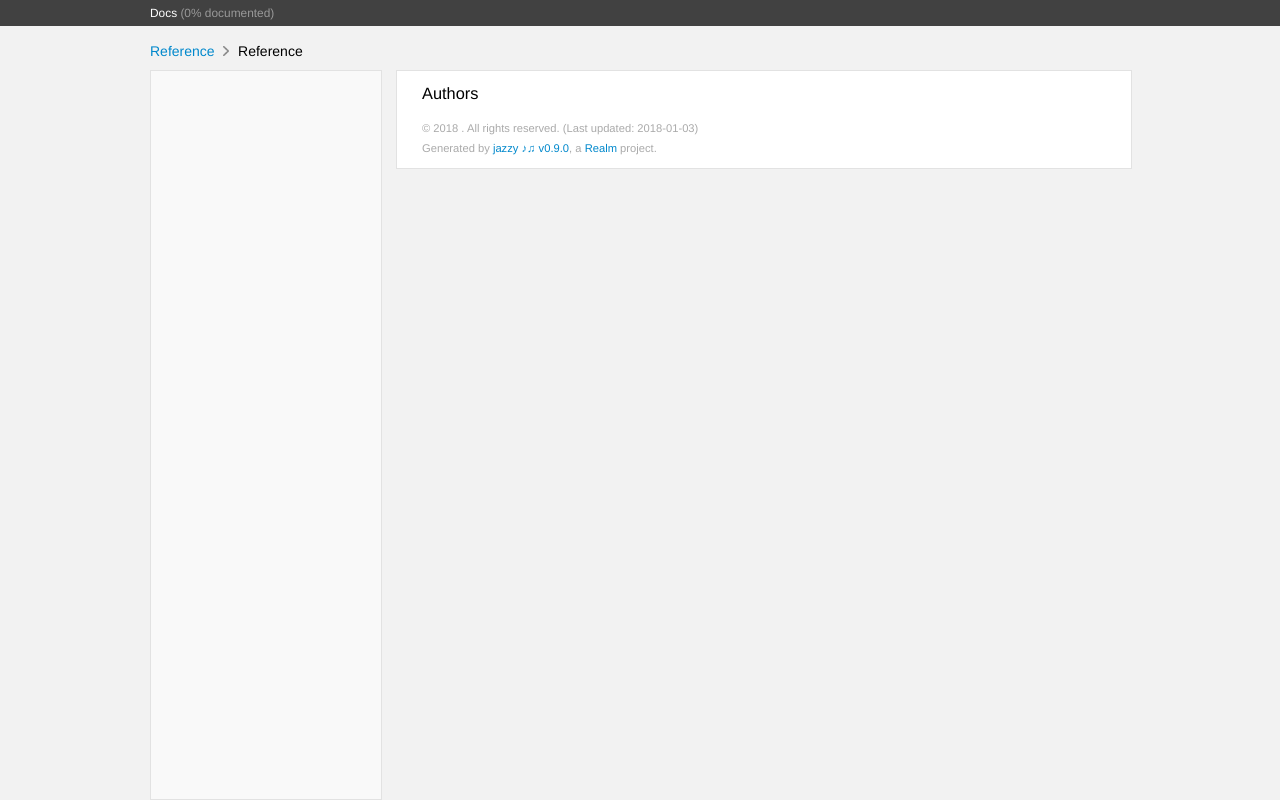
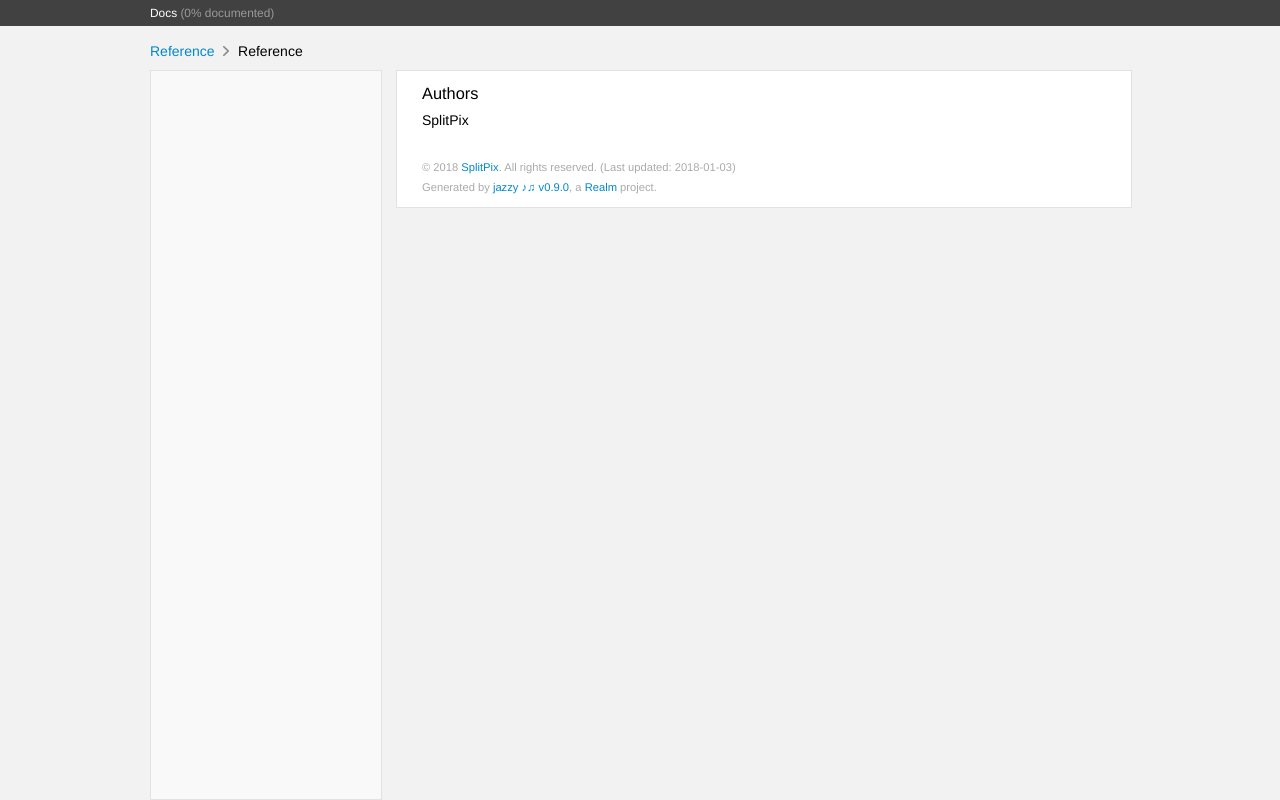
Before and after one commit to SplitPix/Rinetty, a plain HTML site: page docs/index.html in a window 1280 px wide. Drawn offline with Linux system fonts and the light colour scheme.

Commit message:
Modified documentation

```diff
--- a/docs/index.html
+++ b/docs/index.html
@@ -34,10 +34,12 @@
 
             <h3 id='authors' class='heading'>Authors</h3>
 
+<p>SplitPix</p>
+
           </section>
         </section>
         <section id="footer">
-          <p>&copy; 2018 <a class="link" href="" target="_blank" rel="external"></a>. All rights reserved. (Last updated: 2018-01-03)</p>
+          <p>&copy; 2018 <a class="link" href="" target="_blank" rel="external">SplitPix</a>. All rights reserved. (Last updated: 2018-01-03)</p>
           <p>Generated by <a class="link" href="https://github.com/realm/jazzy" target="_blank" rel="external">jazzy ♪♫ v0.9.0</a>, a <a class="link" href="http://realm.io" target="_blank" rel="external">Realm</a> project.</p>
         </section>
       </article>
```
Also changed, not shown: docs/docsets/.docset/Contents/Resources/Documents/badge.svg (added), docs/docsets/.docset/Contents/Resources/Documents/index.html, docs/docsets/.docset/Contents/Resources/Documents/undocumented.json (added), 2 other files.
